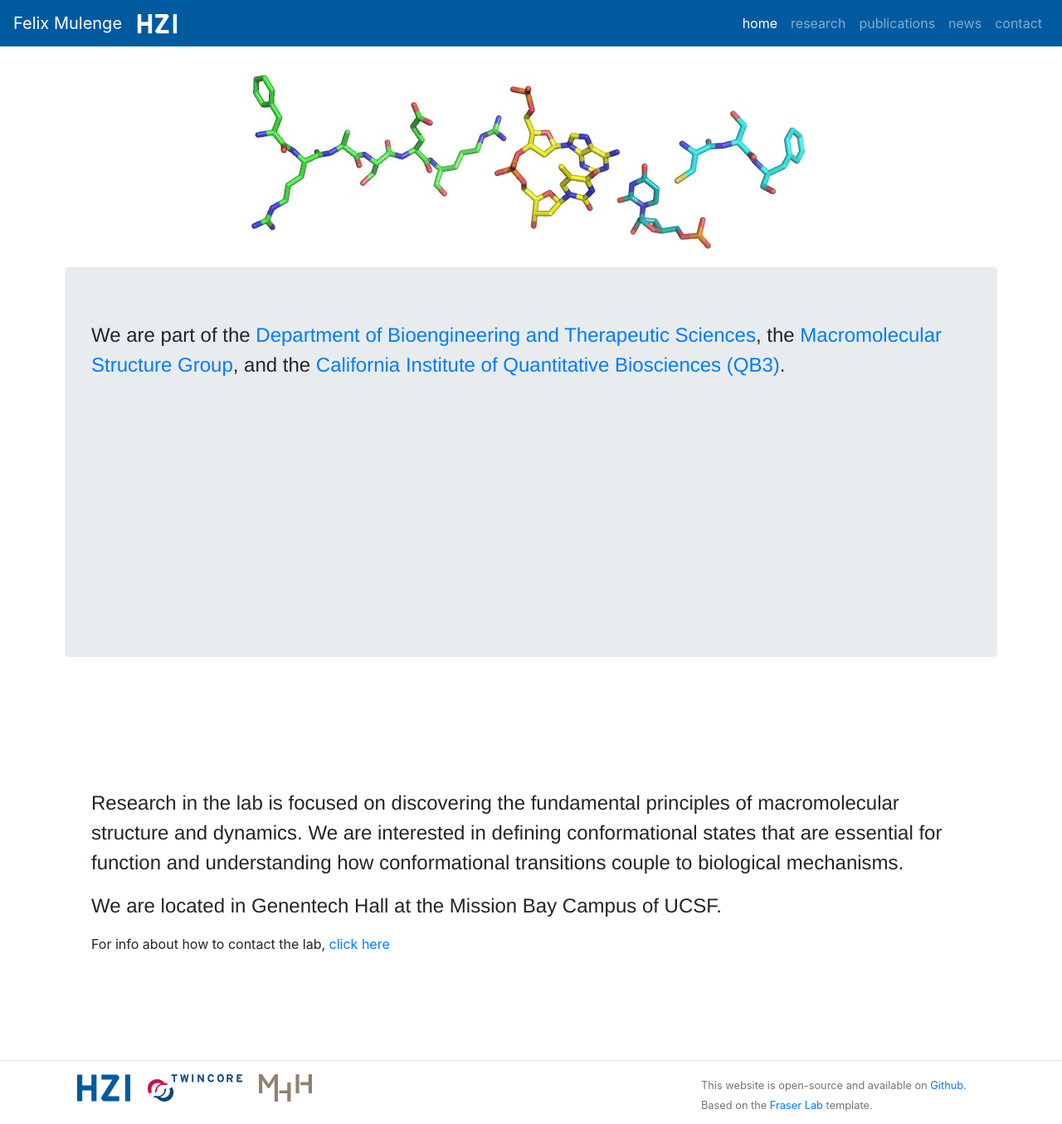
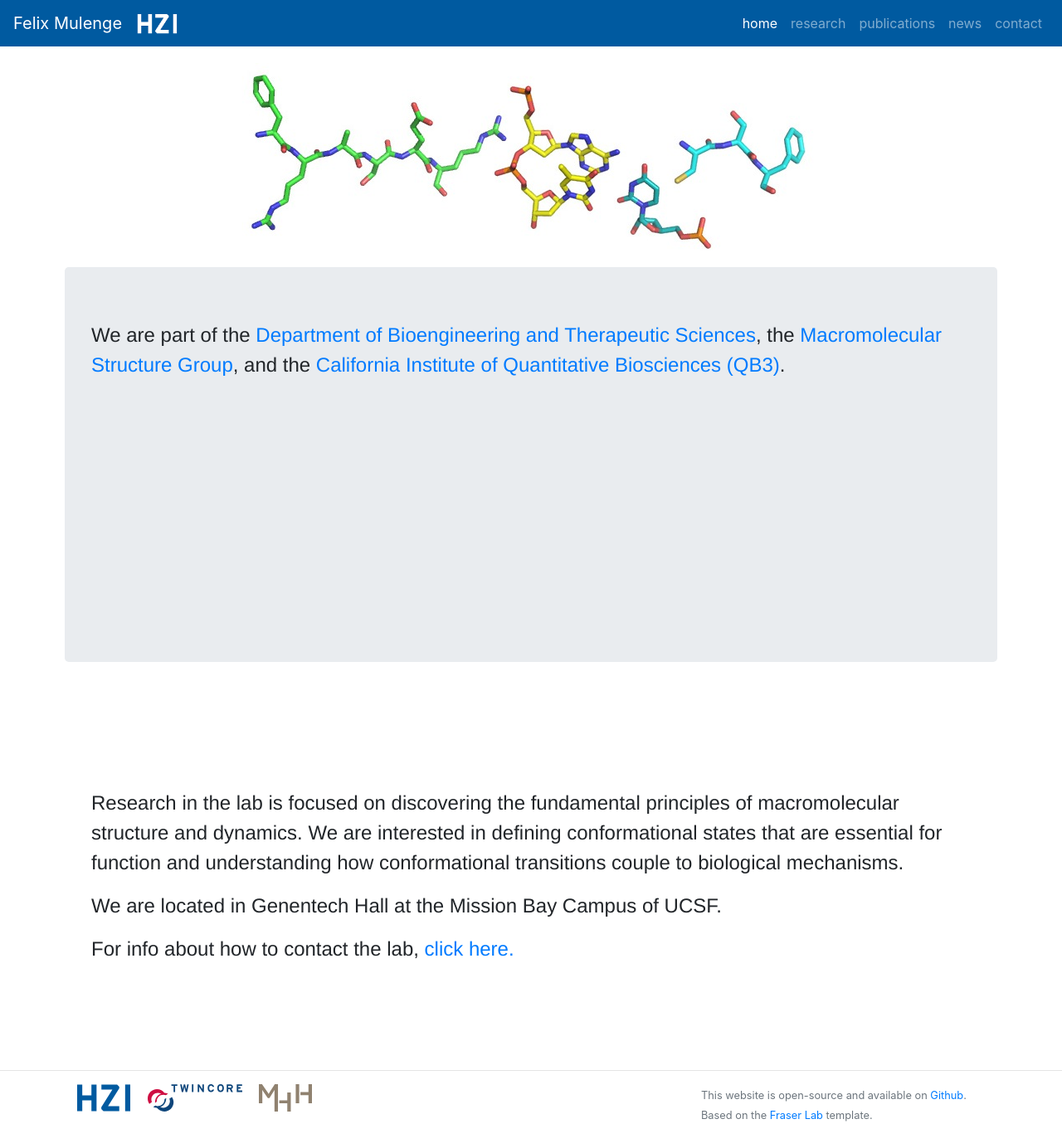
Before and after one commit to fmulenge/fmulenge.github.io, a Jekyll site: the page built from index.md, in a window 1280 px wide. Shown: the whole page at 83% size. Built offline with Jekyll 4.4.1, drawn with Linux system fonts in a browser that asks for light colours.

Commit message:
Update index.md

```diff
--- a/index.md
+++ b/index.md
@@ -14,4 +14,5 @@ Research in the lab is focused on discovering the fundamental principles of macr
 We are located in Genentech Hall at the Mission Bay Campus of UCSF.
 {: .welcomefont}
 
-For info about how to contact the lab, <a href="/contact">click here
+For info about how to contact the lab, <a href="/contact">click here.
+{: .welcomefont}
```
